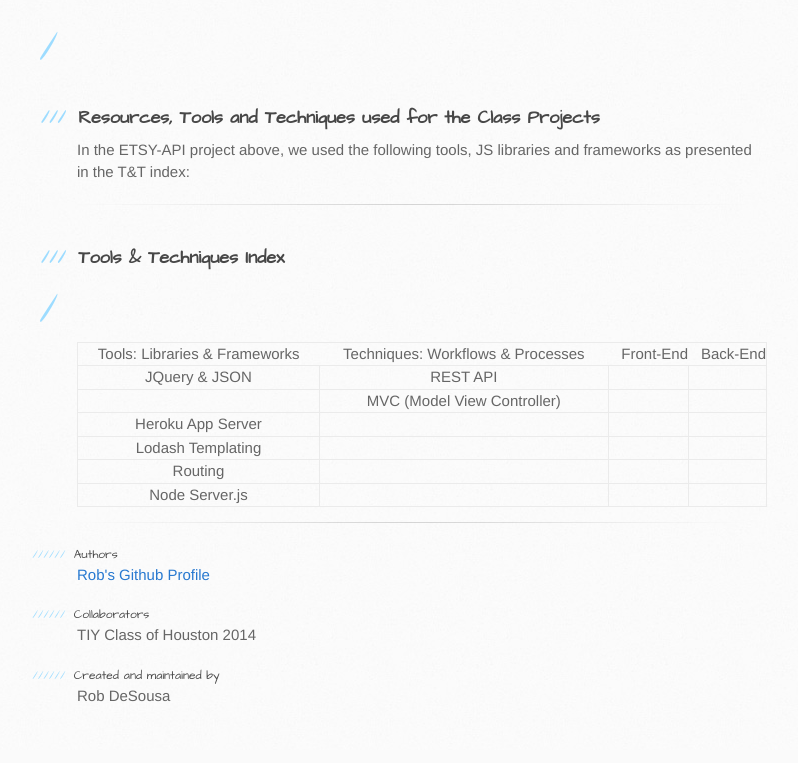
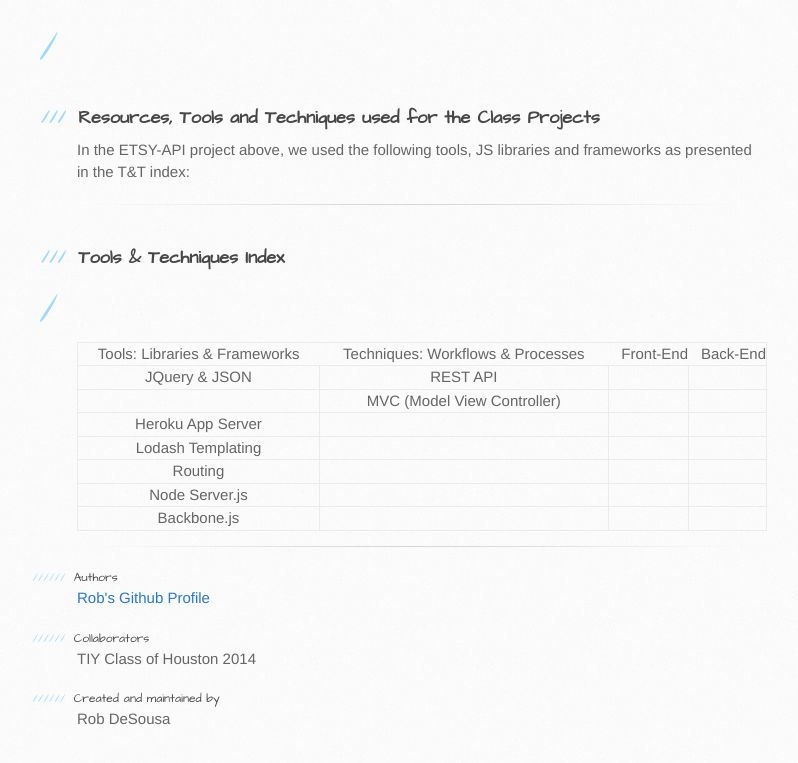
Before and after one commit to HumanDAO/Coding-Init, a plain HTML site: page index.html in a window 1280 px wide. Shown: the part 2288-3051 px from the top of the page, without its empty margins (93-891 px from the left). Drawn offline with Linux system fonts and the light colour scheme; files whose address does not match are found by name.

Commit message:
Update index.html

```diff
--- a/index.html
+++ b/index.html
@@ -183,6 +183,12 @@
 <td align="right"></td>
 <td align="right"></td>
 </tr>
+<tr>
+<td>Backbone.js</td>
+<td align="center"></td>
+<td align="right"></td>
+<td align="right"></td>
+</tr>
 </tbody>
 </table><hr><h6>
 <a name="authors" class="anchor" href="#authors"><span class="octicon octicon-link"></span></a>Authors</h6>
```
